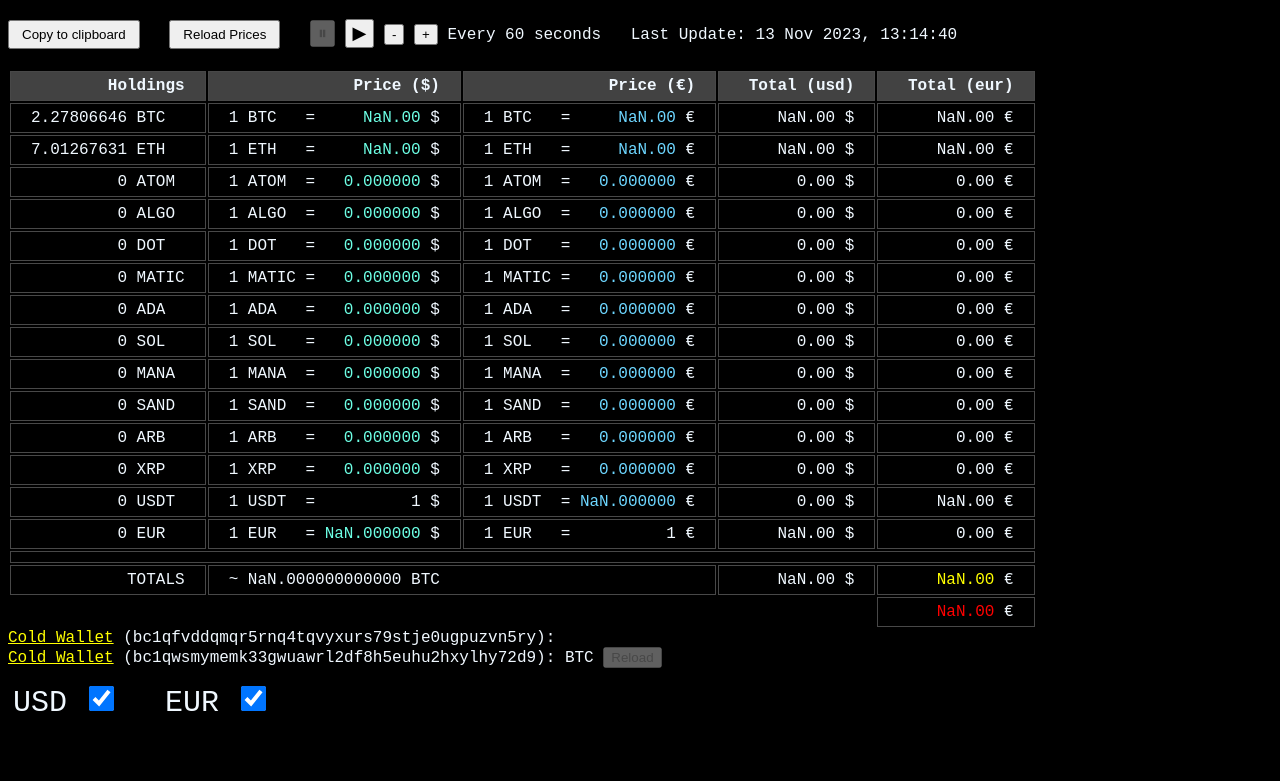
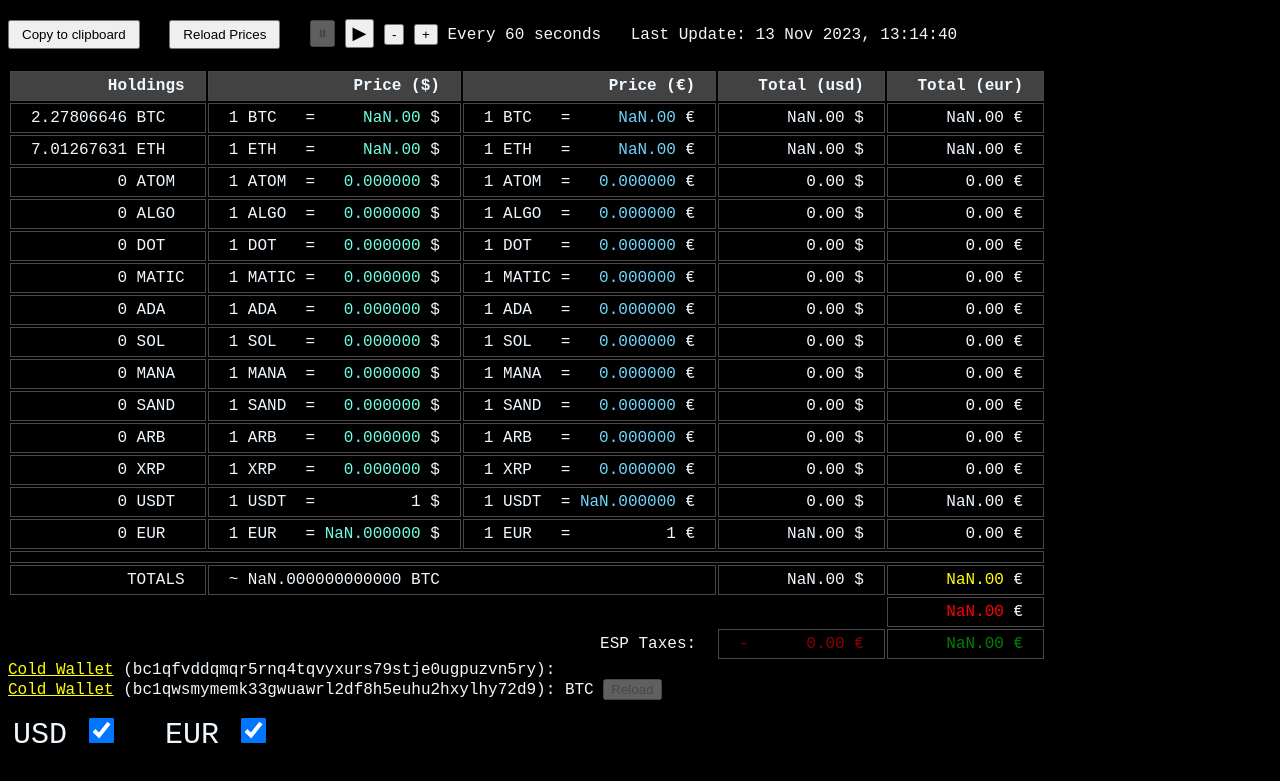
Before and after one commit to joelbarba/jb-crypto-portfolio, a website: page index.html in a window 1280 px wide. Shown: the part 80-861 px from the top of the page. Before the commit the page ends 829 px from the top, so only its background shows below. Drawn offline with Linux system fonts and the light colour scheme; no server answers.

Commit message:
add tax calc

```diff
--- a/client.js
+++ b/client.js
@@ -242,6 +242,26 @@ function printValues() {
   const net = totals.eur - totalInvested;
   const netClass = net > 0 ? 'pos' : 'neg' ;
   document.getElementById('totals-profit').innerHTML = `<span class="totals-profit ${netClass}">${net > 0 ? '+': ''}${num(net)}</span> €`;
+
+  // Los primeros 6.000 euros se tributan al 19%,
+  // los siguientes 6.000 a 50.000 euros al 21%,
+  // los siguientes 50.000 a 200.000 euros al 23%,
+  // los siguientes 200.000 a 300.000 euros al 27%
+  // y cualquier importe superior a 300.000 euros se tributa al 28%.
+
+  let taxes = 0;
+  let capital = net;
+  if (capital > 300000) { taxes += (capital - 300000) * 0.28; capital = 300000; }
+  if (capital > 200000) { taxes += (capital - 200000) * 0.27; capital = 200000; }
+  if (capital >  50000) { taxes += (capital -  50000) * 0.23; capital =  50000; }
+  if (capital >   6000) { taxes += (capital -   6000) * 0.21; capital =   6000; }
+  if (capital >      0) { taxes += capital * 0.19; }
+  const afterTax = net - taxes;
+
+  document.getElementById('totals-taxes').innerHTML = `<span>-${num(taxes)} €</span>`;
+  document.getElementById('totals-profit-after-taxes').innerHTML = `<span class="totals-profit">${afterTax > 0 ? '+': ''}${num(afterTax)}</span> €`;
+
+
 }
 
 function printCoin(coinName, val, obj) {
--- a/index.html
+++ b/index.html
@@ -145,6 +145,11 @@
     <td id="profit-pad" colspan="4" style="border: none"></td>
     <td id="totals-profit">...</td>
   </tr>
+  <tr class="row-profit2">
+    <td id="profit-pad2" colspan="3" style="border: none">ESP Taxes:</td>
+    <td id="totals-taxes" style="color: darkred">...</td>
+    <td id="totals-profit-after-taxes" style="color: green">...</td>
+  </tr>
 </table>
 
 <div>
```
Also changed, not shown: mob.html (+5 -0 lines).
